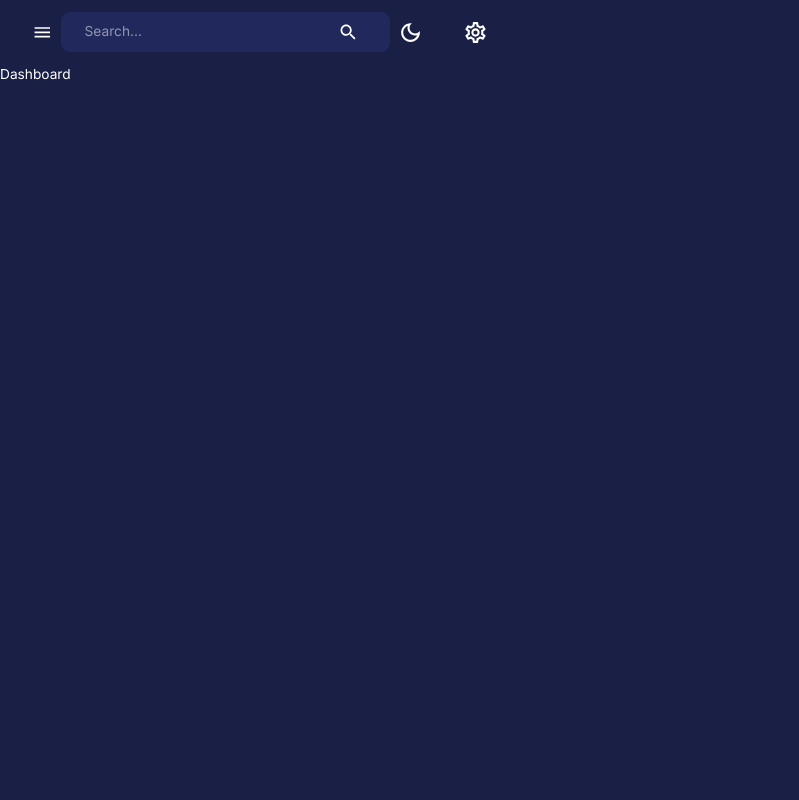
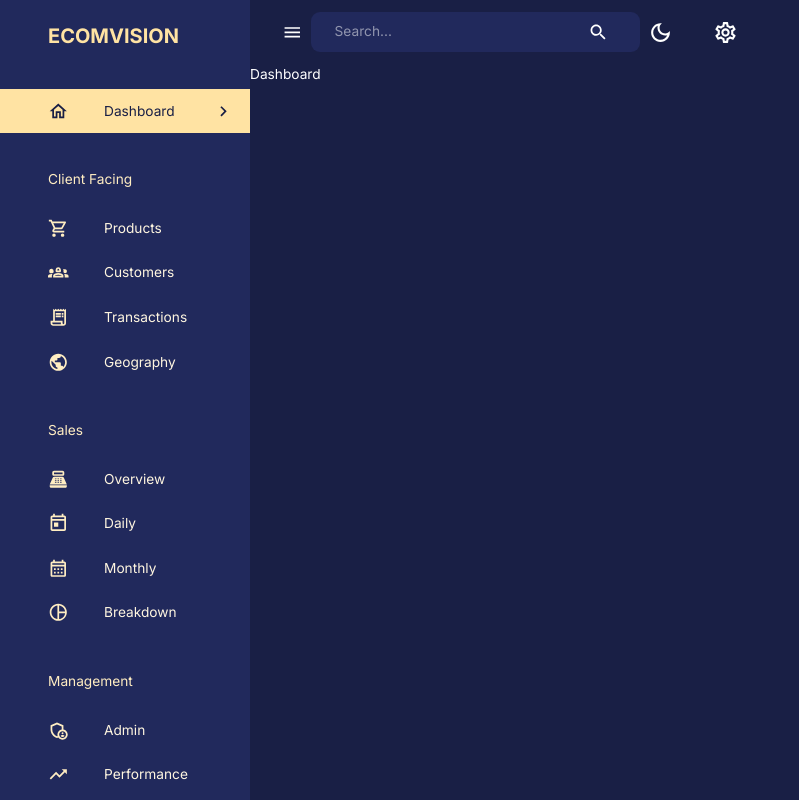
Before and after one commit to greyyT/mern-stack-dashboard, a React (Vite) app in the folder client/: page /dashboard in a window 1280 px wide. Shown: the whole page, without its empty margins (0-799 px from the left). Built offline with nearby package versions, Linux system fonts and the light colour scheme.

Commit message:
feat(client): Create Sidebar handle navigating through the app

```diff
--- /dev/null
+++ b/client/src/components/sidebar/index.tsx
@@ -0,0 +1,58 @@
+import { Box, Drawer, List, useTheme } from '@mui/material';
+import { useEffect, useState } from 'react';
+import { useLocation } from 'react-router-dom';
+import SidebarHeader from './sidebar-header';
+import { navItems } from '@/utils/constants';
+import SidebarItem from './sidebar-item';
+
+interface SidebarProps {
+  isNonMobile: boolean;
+  drawerWidth: string;
+  isSidebarOpen: boolean;
+  setIsSidebarOpen: React.Dispatch<React.SetStateAction<boolean>>;
+}
+
+const Sidebar = ({ isNonMobile, drawerWidth, isSidebarOpen, setIsSidebarOpen }: SidebarProps) => {
+  const { pathname } = useLocation();
+  const [active, setActive] = useState('');
+  const theme = useTheme() as any;
+
+  // Anytime url changes, set active to the approriate pathname
+  useEffect(() => {
+    setActive(pathname.substring(1));
+  }, [pathname]);
+
+  return (
+    <Box component="nav">
+      {isSidebarOpen && (
+        <Drawer
+          open={isSidebarOpen}
+          onClose={() => setIsSidebarOpen(false)}
+          variant="persistent"
+          anchor="left"
+          sx={{
+            width: drawerWidth,
+            '& .MuiDrawer-paper': {
+              color: theme.palette.secondary[200],
+              backgroundColor: theme.palette.background.alt,
+              boxSizing: 'border-box',
+              borderWidth: isNonMobile ? 0 : '2px',
+              width: drawerWidth,
+            },
+          }}
+        >
+          <Box width="100%">
+            <SidebarHeader isNonMobile={isNonMobile} setIsSidebarOpen={setIsSidebarOpen} theme={theme} />
+            <List>
+              {navItems.map(({ text, Icon }, idx: number) => (
+                <SidebarItem key={idx} active={active} theme={theme} text={text} Icon={Icon} />
+              ))}
+            </List>
+          </Box>
+        </Drawer>
+      )}
+    </Box>
+  );
+};
+
+export default Sidebar;
--- /dev/null
+++ b/client/src/components/sidebar/sidebar-header.tsx
@@ -0,0 +1,30 @@
+import { Box, IconButton, Typography } from '@mui/material';
+import FlexBetween from '../flex-between';
+import { ChevronLeft } from '@mui/icons-material';
+
+interface SidebarHeaderProps {
+  theme: any;
+  isNonMobile: boolean;
+  setIsSidebarOpen: React.Dispatch<React.SetStateAction<boolean>>;
+}
+
+const SidebarHeader = ({ theme, isNonMobile, setIsSidebarOpen }: SidebarHeaderProps) => {
+  return (
+    <Box m="1.5rem 2rem 2rem 3rem">
+      <FlexBetween color={theme.palette.secondary.main}>
+        <Box display="flex" alignItems="center" gap="0.5rem">
+          <Typography variant="h4" fontWeight="bold">
+            ECOMVISION
+          </Typography>
+        </Box>
+        {!isNonMobile && (
+          <IconButton onClick={() => setIsSidebarOpen((state) => !state)}>
+            <ChevronLeft />
+          </IconButton>
+        )}
+      </FlexBetween>
+    </Box>
+  );
+};
+
+export default SidebarHeader;
--- /dev/null
+++ b/client/src/components/sidebar/sidebar-item.tsx
@@ -0,0 +1,50 @@
+import { ChevronRightOutlined } from '@mui/icons-material';
+import { ListItem, ListItemButton, ListItemIcon, ListItemText, SvgIconTypeMap, Typography } from '@mui/material';
+import { OverridableComponent } from '@mui/material/OverridableComponent';
+import { useNavigate } from 'react-router-dom';
+
+type SidebarItem = {
+  active: string;
+  theme: any;
+  text: string;
+  Icon: (OverridableComponent<SvgIconTypeMap<object, 'svg'>> & { muiName: string }) | null | undefined;
+};
+
+const SidebarItem = ({ active, theme, text, Icon }: SidebarItem) => {
+  const navigate = useNavigate();
+
+  if (!Icon) {
+    return (
+      <Typography key={text} sx={{ m: '2.25rem 0 1rem 3rem' }}>
+        {text}
+      </Typography>
+    );
+  }
+
+  const lowerCaseText = text.toLowerCase();
+
+  return (
+    <ListItem disablePadding>
+      <ListItemButton
+        onClick={() => navigate(`/${lowerCaseText}`)}
+        sx={{
+          backgroundColor: active === lowerCaseText ? theme.palette.secondary[300] : 'transparent',
+          color: active === lowerCaseText ? theme.palette.primary[600] : theme.palette.secondary[100],
+        }}
+      >
+        <ListItemIcon
+          sx={{
+            ml: '2rem',
+            color: active === lowerCaseText ? theme.palette.primary[600] : theme.palette.secondary[200],
+          }}
+        >
+          <Icon />
+        </ListItemIcon>
+        <ListItemText primary={text} />
+        {active === lowerCaseText && <ChevronRightOutlined sx={{ ml: 'auto' }} />}
+      </ListItemButton>
+    </ListItem>
+  );
+};
+
+export default SidebarItem;
--- a/client/src/layouts/main-layout/index.tsx
+++ b/client/src/layouts/main-layout/index.tsx
@@ -3,12 +3,20 @@ import { Box, useMediaQuery } from '@mui/material';
 import { Outlet } from 'react-router-dom';
 import { UseSelector } from 'react-redux';
 import Navbar from '@/components/navbar';
+import Sidebar from '@/components/sidebar';
 
 const Layout = () => {
   const isNonMobile = useMediaQuery('(min-width: 600px)');
+  const [isSidebarOpen, setIsSidebarOpen] = useState<boolean>(true);
 
   return (
     <Box display={isNonMobile ? 'flex' : 'block'} width="100%" height="100%">
+      <Sidebar
+        isNonMobile={isNonMobile}
+        drawerWidth="250px"
+        isSidebarOpen={isSidebarOpen}
+        setIsSidebarOpen={setIsSidebarOpen}
+      />
       <Box>
         <Navbar />
         <Outlet />
--- /dev/null
+++ b/client/src/utils/constants.ts
@@ -0,0 +1,74 @@
+import {
+  AdminPanelSettingsOutlined,
+  CalendarMonthOutlined,
+  Groups2Outlined,
+  HomeOutlined,
+  PieChartOutline,
+  PointOfSaleOutlined,
+  PublicOutlined,
+  ReceiptLongOutlined,
+  ShoppingCartOutlined,
+  TodayOutlined,
+  TrendingUpOutlined,
+} from '@mui/icons-material';
+
+const navItems = [
+  {
+    text: 'Dashboard',
+    Icon: HomeOutlined,
+  },
+  {
+    text: 'Client Facing',
+    Icon: null,
+  },
+  {
+    text: 'Products',
+    Icon: ShoppingCartOutlined,
+  },
+  {
+    text: 'Customers',
+    Icon: Groups2Outlined,
+  },
+  {
+    text: 'Transactions',
+    Icon: ReceiptLongOutlined,
+  },
+  {
+    text: 'Geography',
+    Icon: PublicOutlined,
+  },
+  {
+    text: 'Sales',
+    Icon: null,
+  },
+  {
+    text: 'Overview',
+    Icon: PointOfSaleOutlined,
+  },
+  {
+    text: 'Daily',
+    Icon: TodayOutlined,
+  },
+  {
+    text: 'Monthly',
+    Icon: CalendarMonthOutlined,
+  },
+  {
+    text: 'Breakdown',
+    Icon: PieChartOutline,
+  },
+  {
+    text: 'Management',
+    Icon: null,
+  },
+  {
+    text: 'Admin',
+    Icon: AdminPanelSettingsOutlined,
+  },
+  {
+    text: 'Performance',
+    Icon: TrendingUpOutlined,
+  },
+];
+
+export { navItems };
```
